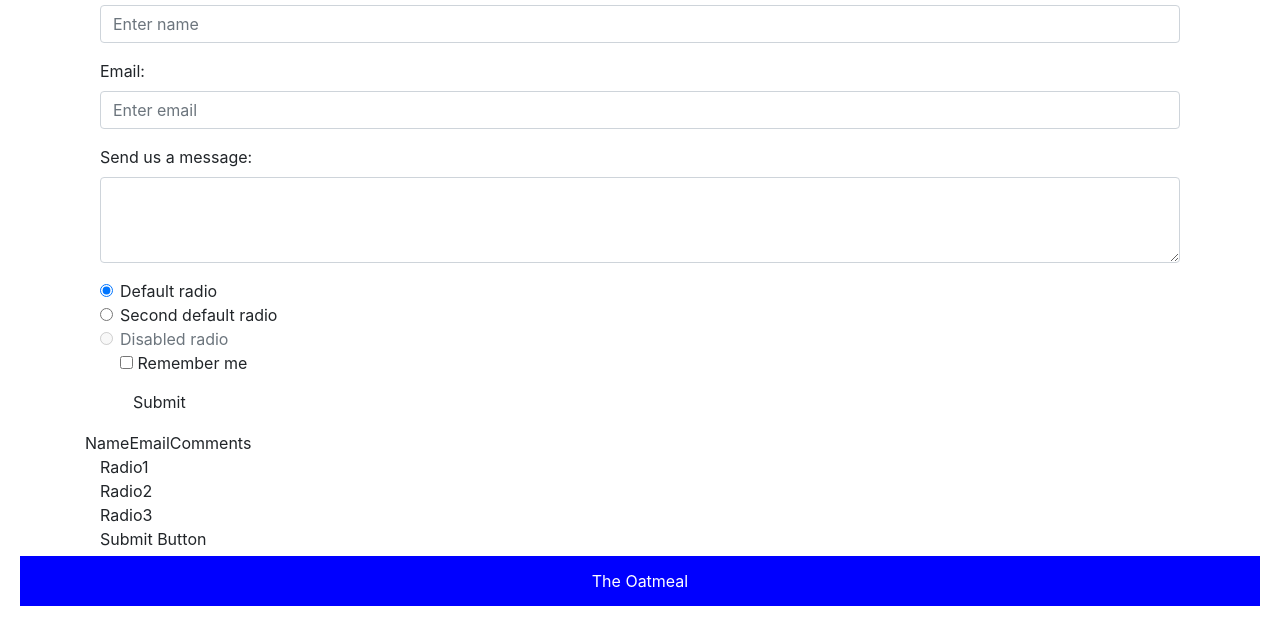
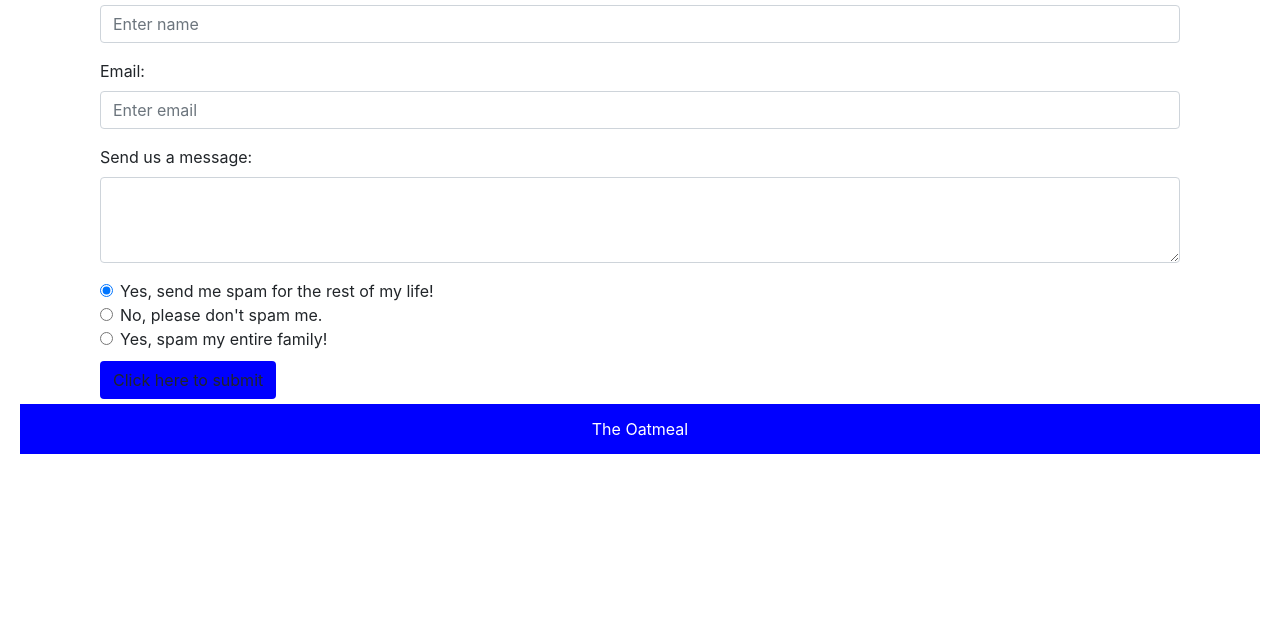
Before and after one commit to jcampbellk/week.one.project, a plain HTML site: page Contact.html in a window 1280 px wide. Shown: the part 160-800 px from the top of the page. Drawn offline with nearby package versions, Linux system fonts and the light colour scheme.

Commit message:
tweaking form

```diff
--- a/Contact.html
+++ b/Contact.html
@@ -77,27 +77,27 @@
       <div class="form-check">
         <input class="form-check-input" type="radio" name="exampleRadios" id="exampleRadios1" value="option1" checked>
         <label class="form-check-label" for="exampleRadios1">
-          Default radio
+          Yes, send me spam for the rest of my life!
         </label>
       </div>
       <div class="form-check">
         <input class="form-check-input" type="radio" name="exampleRadios" id="exampleRadios2" value="option2">
         <label class="form-check-label" for="exampleRadios2">
-          Second default radio
+          No, please don't spam me.
         </label>
       </div>
       <div class="form-check">
-        <input class="form-check-input" type="radio" name="exampleRadios" id="exampleRadios3" value="option3" disabled>
+        <input class="form-check-input" type="radio" name="exampleRadios" id="exampleRadios3" value="option3">
         <label class="form-check-label" for="exampleRadios3">
-          Disabled radio
+          Yes, spam my entire family!
         </label>
+       </div>
 
         <!-- submit here -->
 
-      <div class="checkbox">
-        <label><input type="checkbox" name="remember"> Remember me</label>
-      </div>
-      <button type="submit" class="btn btn-default">Submit</button>
+       <div class=mt-10></div>
+
+      <button type="submit" class="btn btn-default bg-blue">Click here to submit</button>
     </form>
   </div>
 
@@ -105,33 +105,6 @@
 
 
 
-
-
-
-
-
-        <section class="row mt-10">
-
-            <div>Name</div>
-            <div>Email</div>
-            <div>Comments</div>
-
-        </section>
-
-        <section>
-
-            <div>Radio1</div>
-            <div>Radio2</div>
-            <div>Radio3</div>
-
-        </section>
-
-        <section>
-
-            <div>Submit Button</div>
-
-
-        </section>
 
     </main>
 
```
